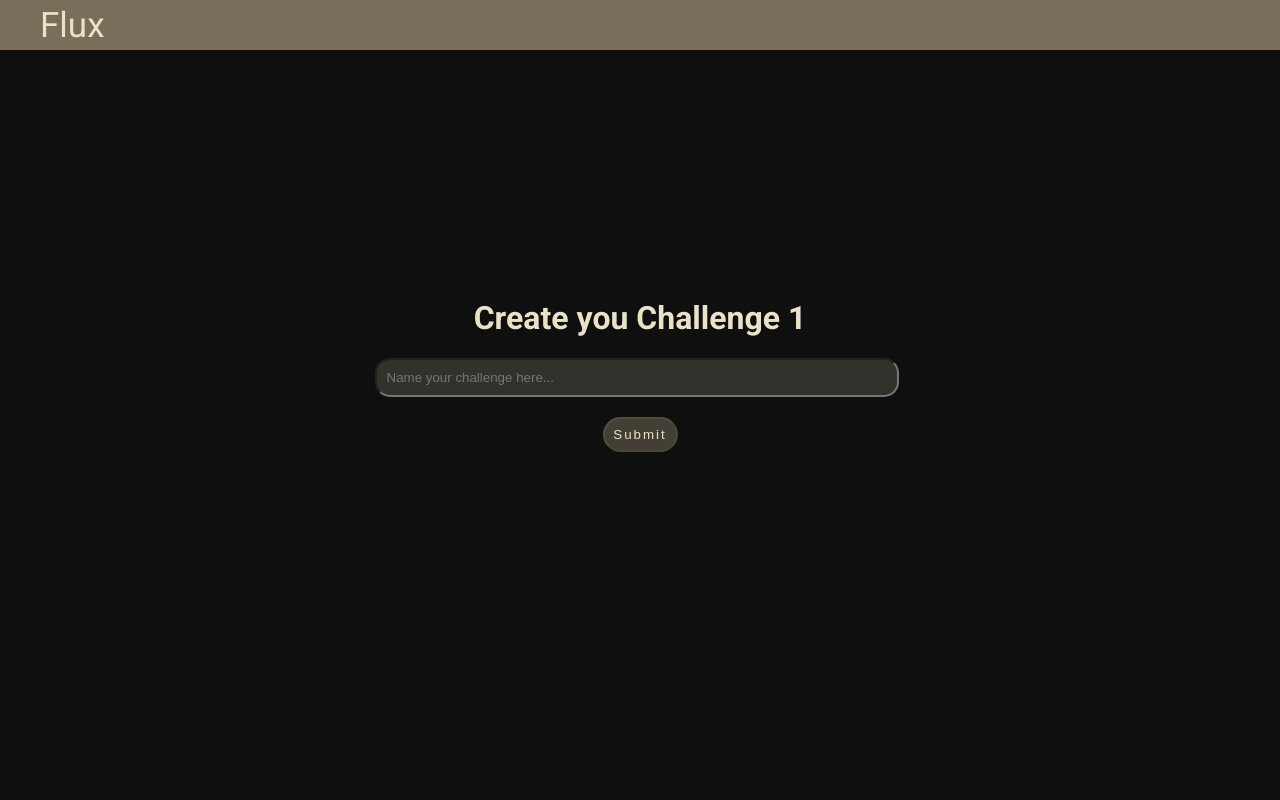
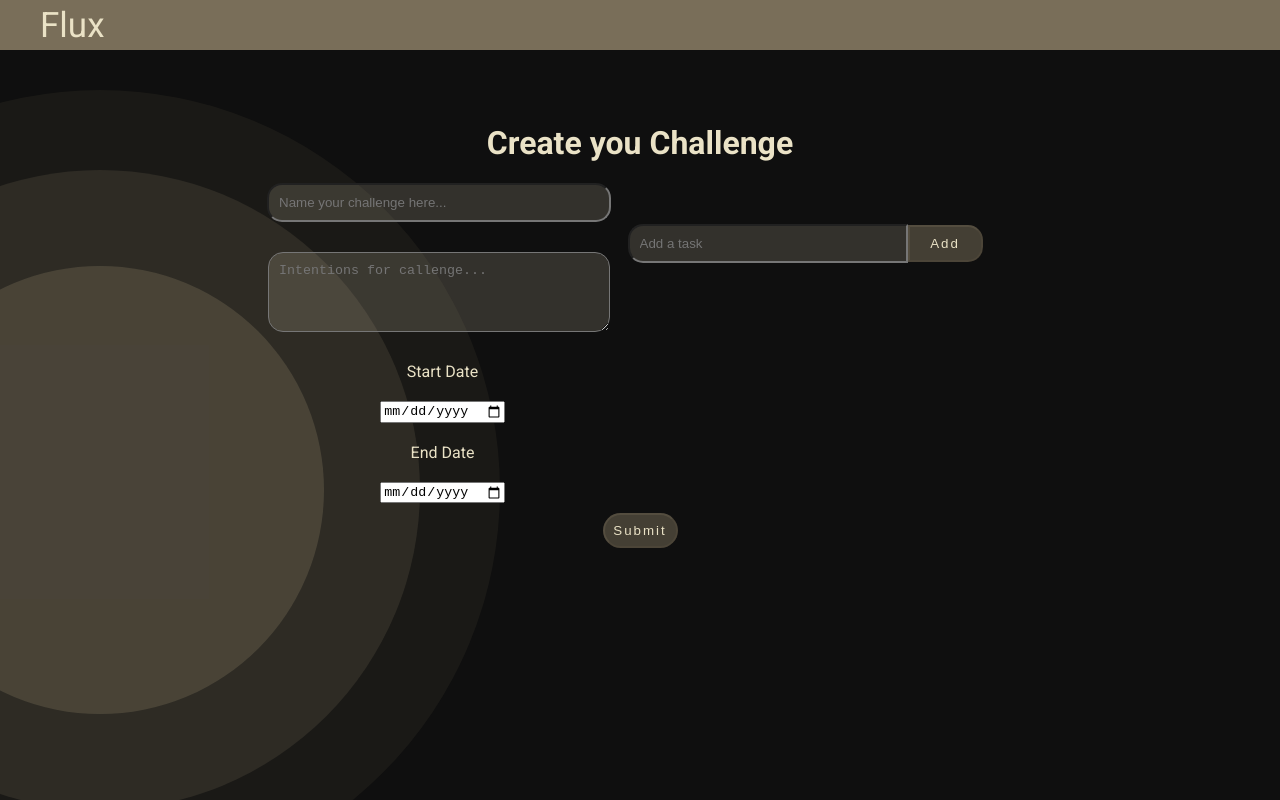
Before and after one commit to Daniel-Peatt/flux, a React (Create React App) app: page /CreateChallenge/1 in a window 1280 px wide. Built offline with nearby package versions, Linux system fonts and the light colour scheme.

Commit message:
Add design for CreateChallenge page

```diff
--- a/src/components/CreateAccount/CreateAccount.jsx
+++ b/src/components/CreateAccount/CreateAccount.jsx
@@ -35,7 +35,7 @@ function CreateAccountPage () {
             }
 
             // Check if passwords match
-            if (password_hash != confirmPassword)
+            if (password_hash !== confirmPassword)
             {
                 setErrorMessage("Passwords do not match.")
                 return;
--- a/src/components/CreateChallenge/ChallengeTitle.jsx
+++ /dev/null
@@ -1,16 +0,0 @@
-import styles from "./ChallengeTitle.module.css";
-import { useParams } from "react-router-dom";
-
-function ChallengeTitle () {
-    const { email } = useParams(); // Extract the email from the URL
-
-    return (
-        <div className={styles.box}>
-            <h1>Create you Challenge {email}</h1>
-            <input type="text" className={styles.titleField} placeholder="Name your challenge here..." />
-            <input type="button" className={styles.submitButton} value="Submit"/>
-        </div>
-    );
-}
-
-export default ChallengeTitle;
--- a/src/components/CreateChallenge/ChallengeTitle.module.css
+++ /dev/null
@@ -1,43 +0,0 @@
-h1 {
-    color: #EAE2C6;
-}
-
-.box {
-    display: flex;
-    justify-content: center;
-    justify-self: center;
-    align-items: center;
-    flex-direction: column;
-    width: 50%;
-    height: 80vh;
-    color: #EAE2C6;
-}
-
-.titleField {
-    margin-bottom: 10px;
-    border-radius: 15px;
-    width: 500px;
-    padding: 10px;
-    outline: none;
-    background-color: rgba(193, 186, 161, .2);
-    color: white;
-    margin-left: -7px;
-}
-
-.submitButton {
-    width: 75px;
-    height: 35px;
-    border-radius: 20px;
-    background-color: rgb(227, 205, 163, .25);
-    border-color: rgb(227, 205, 163, .1);
-    color: #EAE2C6;
-    font-size:smaller;
-    letter-spacing: 2px;
-    font-weight:400;
-    margin-top: 10px;
-    margin-bottom: 10px;
-}
-
-.submitButton:hover {
-    background-color: rgba(227, 205, 163, 0.507);
-}
--- /dev/null
+++ b/src/components/CreateChallenge/CreateChallenge.jsx
@@ -0,0 +1,81 @@
+import styles from "./CreateChallenge.module.css";
+import { useParams } from "react-router-dom";
+import React, { useState, useRef } from "react";
+
+function ChallengeTitle () {
+    // References
+    const { email } = useParams(); // Extract the email from the URL
+    const inputRef = useRef(null); // Create a reference for the input field
+
+    // useStates
+    const [tasks, setTasks] = useState([]);
+    const [taskfield, setTaskField] = useState("");
+
+    const onSubmitForm = async (e) => {
+        e.preventDefault(); // keeps it from refreshing
+        try {
+            console.log("Submit button has been clicked");
+        } catch (err) {
+            console.error(err.message);
+        }
+    }
+
+    const handleClick = () => {
+        console.log("Add task button has been clicked");
+        if(taskfield) { // Prevents empty task from being added
+          setTasks([...tasks, taskfield]);
+          setTaskField(""); // Clear the input field after adding task
+        }
+        // Focus on the input field after submit
+        // Reference needs to be on the text field too
+        inputRef.current.focus();
+    }
+
+    return (
+        <div>
+
+            <form onSubmit={onSubmitForm} className={styles.box} >
+            <h1>Create you Challenge</h1>
+                <div className={styles.box1}>
+                    <div className={styles.box1_1}>
+                        <input type="text" className={`${styles.titleField} ${styles.field}`} placeholder="Name your challenge here..." />
+                        <textarea type="text" className={`${styles.intentionsField} ${styles.field}`} placeholder="Intentions for callenge..." />
+                        <label>Start Date</label>
+                        <input type="date" />
+                        <label>End Date</label>
+                        <input type="date" />
+                    </div>
+                    <div className={styles.box1_2}>
+                        <div>
+                          <input
+                            type="text"
+                            className={`${styles.addTaskField}`}
+                            placeholder="Add a task"
+                            value={taskfield}
+                            ref={inputRef} // Attach the ref to the input
+                            onChange={(e) => setTaskField(e.target.value)}/>
+                            <input
+                            type="button"
+                            value="Add"
+                            onClick={handleClick}
+                            className={`${styles.addTaskButton}`}
+                            />
+                        </div>
+
+                        <ul>
+                            {tasks.map((task, index) => (
+                                <li key={index} className={styles.taskList}>
+                                    {task}
+                                </li>
+                            ))}
+                        </ul>
+                    </div>
+                </div>
+                <input type="submit" className={`${styles.submitButton}`} value="Submit"/>
+            </form>
+
+        </div>
+    );
+}
+
+export default ChallengeTitle;
--- /dev/null
+++ b/src/components/CreateChallenge/CreateChallenge.module.css
@@ -0,0 +1,138 @@
+h1 {
+    color: #EAE2C6;
+}
+
+.box {
+    display: flex;
+    flex-direction: column;
+    align-items: center;
+    justify-content: center;
+    height: 70vh;
+}
+
+.box1 {
+    display: flex;
+    flex-direction: row;
+}
+
+.box1_1 {
+    display: flex;
+    justify-content: center;
+    align-items: center;
+    flex-direction: column;
+    width: 30vw;
+    gap: 20px;
+    height: 40vh;
+    color: #EAE2C6;
+}
+
+.box1_2 {
+    display: flex;
+    /* justify-content: center; */
+    align-items: center;
+    flex-direction: column;
+    width: 30vw;
+    gap: 20px;
+    color: #EAE2C6;
+    padding-top: 32px;
+    width: 100%;
+    max-width: 600px; /* Adjust as needed */
+    overflow: wrap; /* Ensures no unwanted scrolling */
+}
+
+.titleField {
+    width: 25vw;
+}
+
+.submitButton {
+    width: 75px;
+    height: 35px;
+    border-radius: 20px;
+    background-color: rgb(227, 205, 163, .25);
+    border-color: rgb(227, 205, 163, .1);
+    color: #EAE2C6;
+    font-size:smaller;
+    letter-spacing: 2px;
+    font-weight:400;
+    margin-top: 10px;
+    margin-bottom: 10px;
+}
+
+.addTaskButton {
+    width: 75px;
+    height: 37px;
+    border-top-right-radius: 15px;
+    border-bottom-right-radius: 15px;
+    background-color: rgb(227, 205, 163, .25);
+    border-color: rgb(227, 205, 163, .1);
+    color: #EAE2C6;
+    font-size:smaller;
+    letter-spacing: 2px;
+    font-weight:400;
+    margin-top: 10px;
+    margin-bottom: 10px;
+}
+
+.addTaskButton:hover {
+    background-color: rgba(227, 205, 163, 0.507);
+}
+
+
+.submitButton:hover {
+    background-color: rgba(227, 205, 163, 0.507);
+}
+
+.intentionsField {
+    width: 25vw;
+    height: 100px;
+}
+
+.addTaskField {
+    width: 20vw;
+    margin-bottom: 10px;
+    border-top-left-radius: 15px;
+    border-bottom-left-radius: 15px;
+    padding: 10px;
+    outline: none;
+    background-color: rgba(193, 186, 161, .2);
+    color: white;
+    margin-left: -7px;
+}
+
+.field {
+    margin-bottom: 10px;
+    border-radius: 15px;
+    padding: 10px;
+    outline: none;
+    background-color: rgba(193, 186, 161, .2);
+    color: white;
+    margin-left: -7px;
+}
+
+/* For the dynamically generated task */
+.taskList {
+    list-style: none;
+    /* margin-left: -100px; */
+    border-bottom: solid;
+    margin-bottom: 10px;
+    padding: 10px;
+    outline: none;
+    width: 20vw;
+    color: white;
+}
+
+ul {
+    list-style: none; /* Removes default bullets */
+    padding: 0;
+    margin: 0;
+}
+
+li {
+    display: block; /* Ensures full-width behavior */
+    padding: 10px;
+    border-radius: 5px;
+    text-align: left; /* Aligns text properly */
+    white-space: normal; /* Allows text to wrap */
+    word-break: break-word; /* Breaks long words */
+    overflow-wrap: break-word; /* Ensures proper wrapping */
+}
--- a/src/components/Login/Login.jsx
+++ b/src/components/Login/Login.jsx
@@ -45,7 +45,7 @@ function Login () {
             console.log(result.password_hash);
 
             // Password Check
-            if(password_hash != result.password_hash)
+            if(password_hash !== result.password_hash)
             {
                 setErrorMessage("Failed Login - Try again")
                 return;
--- a/src/pages/CreateChallenge.js
+++ b/src/pages/CreateChallenge.js
@@ -1,10 +1,12 @@
 import Header from "../components/Header/Header.jsx";
-import ChallengeTitle from "../components/CreateChallenge/ChallengeTitle.jsx";
+import ChallengeTitle from "../components/CreateChallenge/CreateChallenge.jsx";
+import Background from "../components/Background/Background.jsx";
 
 export default function CreateTitle () {
     return (
         <>
         <Header />
+        <Background />
         <ChallengeTitle />
         </>
     )
```
Also changed, not shown: GOALS.txt, 1 other file (tests, documents, lock files or other folders).
